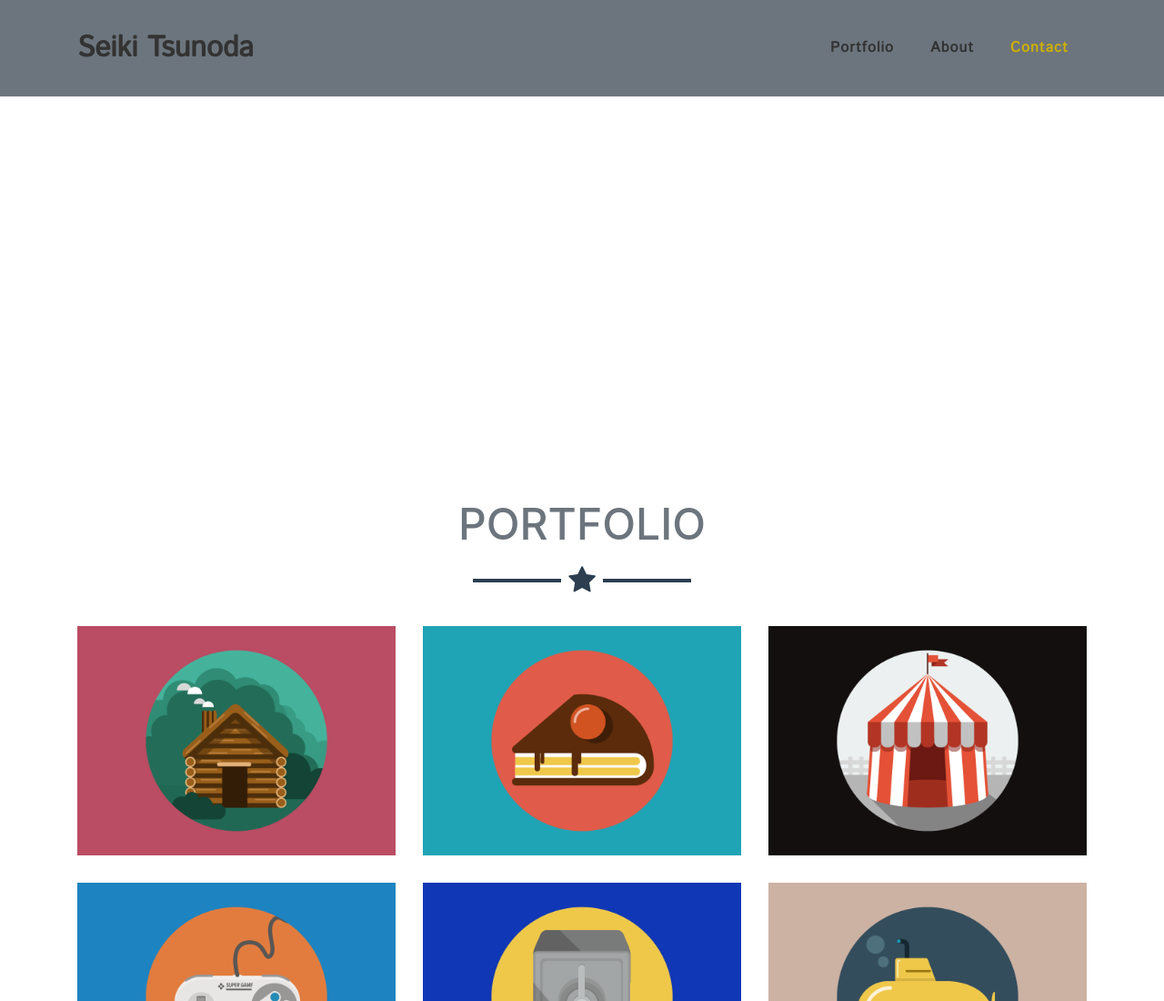
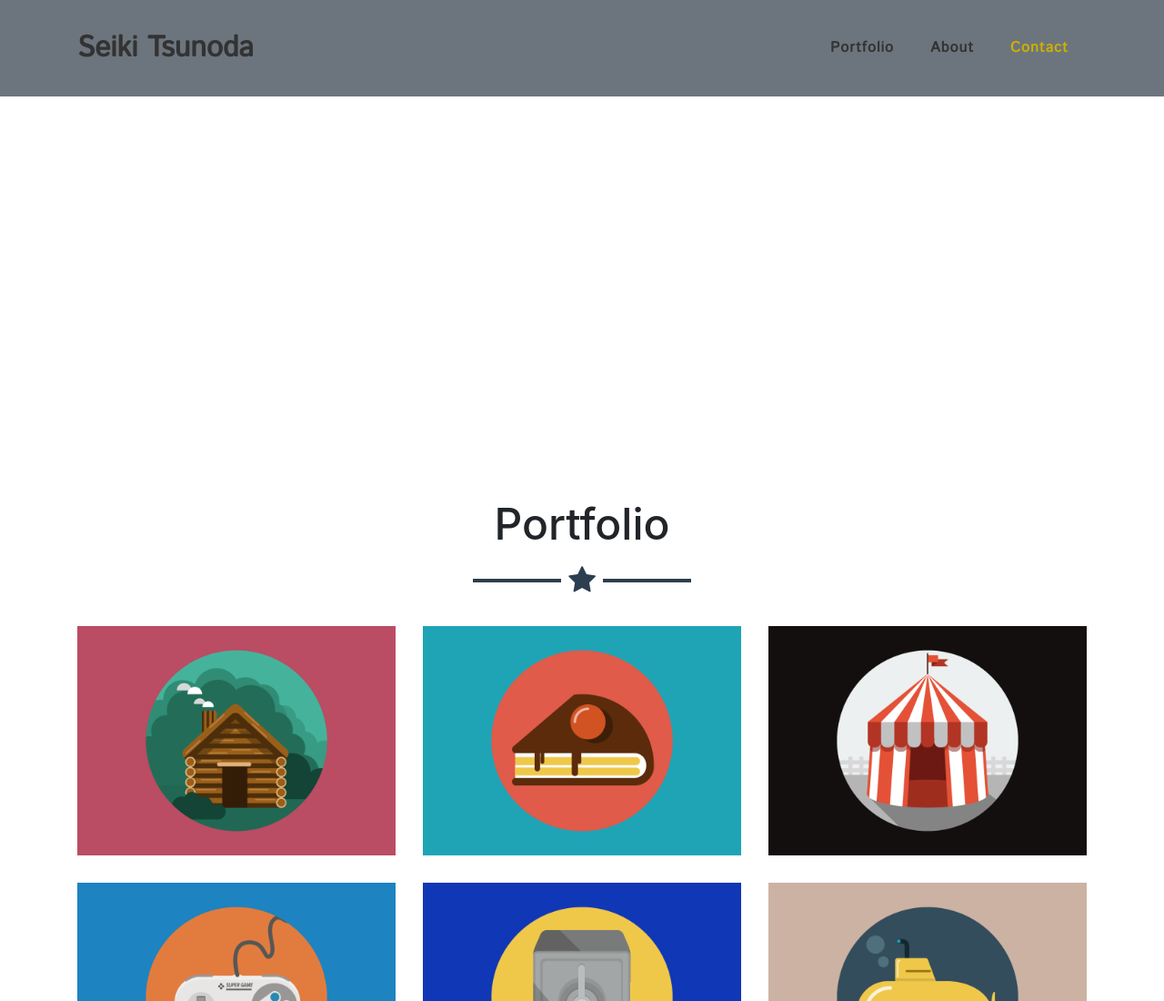
Before and after one commit to hoshikitsunoda/portfolio, a website with bundled scripts: page index.html in a window 1280 px wide. Shown: the top 1100 px of the page at 91% size. Built offline with nearby package versions, Linux system fonts and the light colour scheme.

Commit message:
Change portfolio text color #5

```diff
--- a/index.html
+++ b/index.html
@@ -62,7 +62,7 @@
     <!-- Portfolio Grid Section -->
     <section class="portfolio" id="portfolio">
       <div class="container">
-        <h2 class="text-center text-uppercase text-secondary mb-0">Portfolio</h2>
+        <h2 class="text-center mb-0" id="portfolio-text">Portfolio</h2>
         <hr class="star-dark mb-5">
         <div class="row">
           <div class="col-md-6 col-lg-4">
--- a/scss/_portfolio.scss
+++ b/scss/_portfolio.scss
@@ -61,3 +61,7 @@
     }
   }
 }
+
+#portfolio-text {
+  color: $grey;
+}
```
